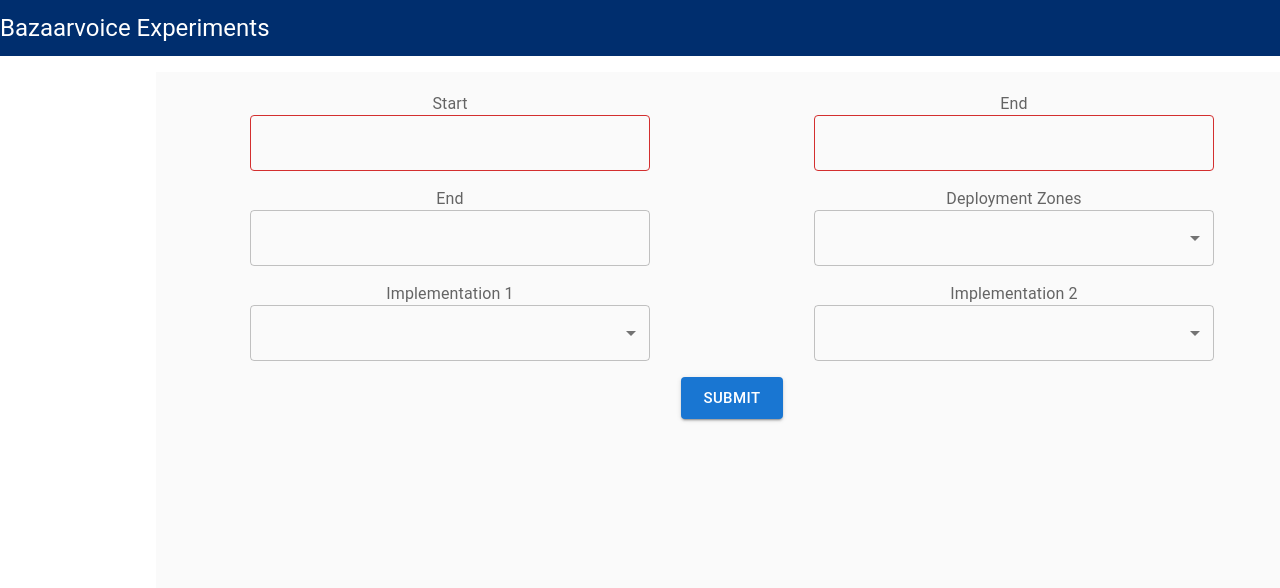
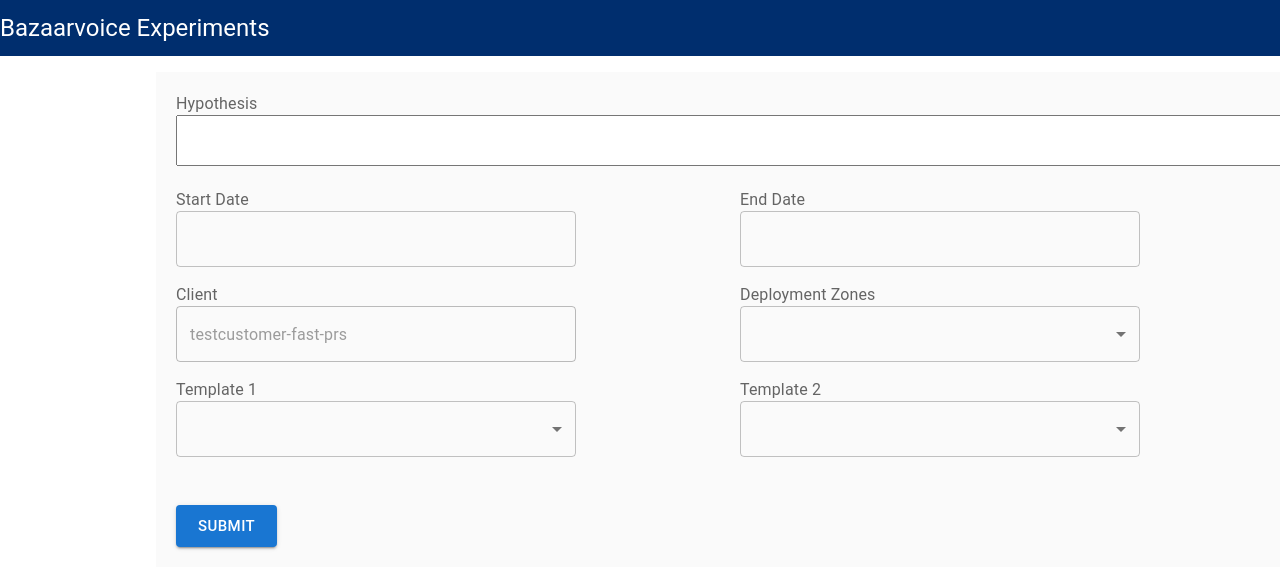
Before and after one commit to vignesh-ph/hackathon-app, a React (Vite) app: page /newABTest in a window 1280 px wide. Shown: the top 588 px of the page. Built offline with nearby package versions, Linux system fonts and the light colour scheme.

Commit message:
added hypothesis field in ABFrom component, updated styling, labels and alignments

```diff
--- a/src/components/ABForm/index.jsx
+++ b/src/components/ABForm/index.jsx
@@ -6,7 +6,10 @@
 import InputLabel from '@mui/material/InputLabel';
 import Button from '@mui/material/Button';
 import MenuItem from '@mui/material/MenuItem';
+import ListItemText from '@mui/material/ListItemText';
+import Checkbox from '@mui/material/Checkbox';
 import TextField from '@mui/material/TextField';
+import TextareaAutosize from '@mui/material/TextareaAutosize';
 import Grid from '@mui/material/Grid';
 import dayjs from 'dayjs';
 import moment from "moment";
@@ -15,22 +18,16 @@
 import "./style.css";
 
 export default function App() {
-  const onSubmit = (e) => {
-    e.preventDefault();
-    let finalData = {...formData};
-    finalData.duration = moment(formData.end) - moment(formData.start)
-
-    console.log('final Data : ', finalData);
-  }
 
   const [formData, setFormData] = useState({
-    start: "",
-    end: "",
-    client: "",
+    start: null,
+    end: null,
+    client: "testcustomer-fast-prs",
     deploymentZones: [],
     splits: [],
     implementation1: "",
-    implementation2: ""
+    implementation2: "",
+    hypothesis: ""
   });
 
   const deploymentZoneItems = [
@@ -66,55 +63,84 @@
     },
   };
 
+  const onSubmit = (e) => {
+    e.preventDefault();
+    let finalData = {...formData};
+    finalData.start = moment(formData.start);
+    finalData.end = moment(formData.end);
+    finalData.duration = formData.end.diff(formData.start)
+
+    console.log('final Data : ', finalData);
+  }
   const onChange = (fieldValue, fieldKey) => {
-    console.log('e: ', fieldValue);
     setFormData({...formData, [fieldKey]: fieldValue})
   }
 
   return (
     <Container className="abFormContainer" fluid="true">
-        <Box style={{padding: "20px"}}  sx={{ bgcolor: '#FAFAFA',height: '100vh', flexGrow: 1  }}>
+        <Box style={{padding: "20px"}}  sx={{ bgcolor: '#FAFAFA', flexGrow: 1  }}>
           <form onSubmit={onSubmit}>
             <LocalizationProvider dateAdapter={AdapterDayjs}>
             <Grid container spacing={2}>
+              <Grid item xs={12}>
+                <div className="fieldContainer" style={{width: '100%'}}>
+                  <InputLabel id="hypothesis-label">Hypothesis</InputLabel>
+                  <TextareaAutosize
+                    labelid="hypothesis-label"
+                    minRows={3}
+                    style={{ width: '100%' }}
+                    value={formData.hypothesis}
+                    onChange={(e) => onChange(e, 'hypothesis')}
+                  />
+                </div>
+              </Grid>
               <Grid item xs={6}>
-                <InputLabel id="start-label">Start</InputLabel>
+                <div className="fieldContainer">
+                  <InputLabel id="start-label">Start Date</InputLabel>
                   <DateTimePicker
-                  labelId="start-label"
+                    labelid="start-label"
                     value={formData.start}
-                  onChange={(e) => onChange(moment(e).format(), 'start')}
+                    onChange={(e) => onChange(e, 'start')}
                     renderInput={(params) => <TextField {...params} />}
                     className="inputField"
                   />
+                </div>
               </Grid>
               <Grid item xs={6}>
-                <InputLabel id="end-label">End</InputLabel>
+                <div className="fieldContainer">
+                  <InputLabel id="end-label">End Date</InputLabel>
                   <DateTimePicker
-                  labelId="end-label"
+                    labelid="end-label"
                     value={formData.end}
                     minDateTime={dayjs(formData.start)}
-                  onChange={(e) => onChange(moment(e).format(), 'end')}
+                    onChange={(e) => onChange(e, 'end')}
                     renderInput={(params) => <TextField {...params} />}
                     className="inputField"
                   />
+                </div>
               </Grid>
               <Grid item xs={6}>
-                <InputLabel id="client-label">End</InputLabel>
+                <div className="fieldContainer">
+                  <InputLabel id="client-label">Client</InputLabel>
                   <TextField
+                    disabled
                     className="inputField"
-                  labelId="client-label"
+                    labelid="client-label"
                     variant="outlined"
                     onChange={(e) => onChange(e.target.value, 'client')}
                     value={formData.client}
                   />
+                </div>
               </Grid>
               <Grid item xs={6}>
+                <div className="fieldContainer">
                   <InputLabel id="deployment-zone-label">Deployment Zones</InputLabel>
                   <Select
-                  labelId="deployment-zone-label"
+                    labelid="deployment-zone-label"
                     value={formData.deploymentZones}
                     onChange={(e) => onChange(e.target.value, 'deploymentZones')}
                     multiple
+                    renderValue={(selected) => selected.join(', ')}
                     MenuProps={MenuProps}
                     className="inputField"
                   >
@@ -123,15 +149,18 @@
                         key={item.name}
                         value={item.value}
                       >
-                      {item.name}
+                        <Checkbox checked={formData.deploymentZones.indexOf(item.value) > -1} />
+                        <ListItemText primary={item.name} />
                       </MenuItem>
                     ))}
                   </Select>
+                </div>
               </Grid>
               <Grid item xs={6}>
-                <InputLabel id="implementation1-label">Implementation 1</InputLabel>
+                <div className="fieldContainer">
+                  <InputLabel id="implementation1-label">Template 1</InputLabel>
                   <Select
-                  labelId="implementation1-label"
+                    labelid="implementation1-label"
                     value={formData.implementation1}
                     onChange={(e) => onChange(e.target.value, 'implementation1')}
                     MenuProps={MenuProps}
@@ -146,15 +175,16 @@
                       </MenuItem>
                     ))}
                   </Select>
+                </div>
               </Grid>
               <Grid item xs={6}>
-                <InputLabel id="implementation2-label">Implementation 2</InputLabel>
+                <div className="fieldContainer">
+                  <InputLabel id="implementation2-label">Template 2</InputLabel>
                   <Select
-
                     value={formData.implementation2}
                     onChange={(e) => onChange(e.target.value, 'implementation2')}
                     MenuProps={MenuProps}
-                  labelId="implementation2-label"
+                    labelid="implementation2-label"
                     className="inputField"
                   >
                     {implementationItems.map((item) => (
@@ -166,8 +196,9 @@
                       </MenuItem>
                     ))}
                   </Select>
+                </div>
               </Grid>
-              <Grid item xs={12}>
+              <Grid item xs={12} style={{}} sx={{mt:4}}>
                 <Button size="large" variant="contained" type="submit">SUBMIT</Button>
               </Grid>
             </Grid>
--- a/src/components/ABForm/style.css
+++ b/src/components/ABForm/style.css
@@ -1,19 +1,4 @@
-.abFormContainer {
-   text-align: center;
-}
-.input {
-    display: block;
-    box-sizing: border-box;
-    width: 100%;
-    border-radius: 4px;
-    border: 1px solid white;
-    color: black;
-    padding: 10px 15px;
-    margin-bottom: 10px;
-    font-size: 14px;
-  }
-
 .inputField {
     width: 400px;
-    border: none;
+    /* border: none; */
 }
```
Lines whose indentation alone changed are shown as unchanged.
